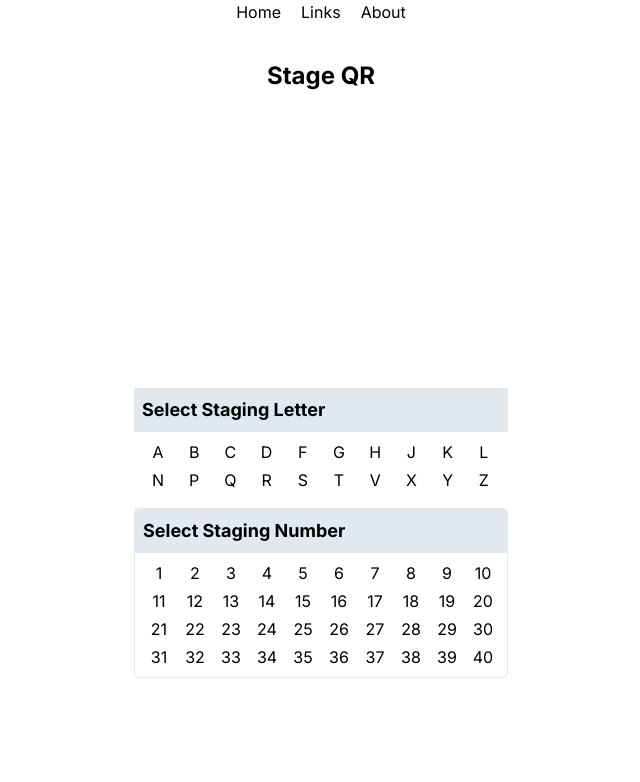
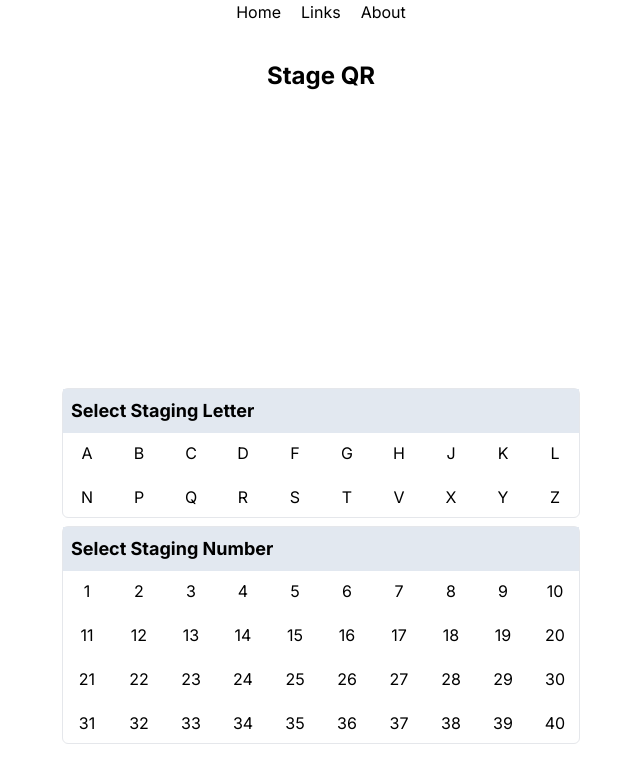
Before and after one commit to AznRaven/next-stageqr, a Next.js app: page / in a window 1280 px wide. Shown: the top 782 px of the page, without its empty margins (319-959 px from the left). Built offline with nearby package versions, Linux system fonts and the light colour scheme; no server answers.

Commit message:
test gap

```diff
--- a/app/page.js
+++ b/app/page.js
@@ -87,13 +87,13 @@ export default function Home() {
           </div>
           {/* All Letters */}
 
-          <div class="rounded-md">
+          <div class="border rounded-md">
             <h5 class="bg-slate-200 p-2 font-bold text-lg">
               Select Staging Letter
             </h5>
             <div class="p-2">
               {/* <h5 class="card-title">Select Staging Letter</h5> */}
-              <p class="card-text grid grid-cols-10 gap-1">
+              <p class="card-text grid grid-cols-10 gap-5">
                 {allLetters.map(
                   (x) =>
                     x !== "i" &&
@@ -125,7 +125,7 @@ export default function Home() {
             </h5>
             <div class="p-2">
               {/* <h5 class="card-title">Select Staging Letter</h5> */}
-              <p class="card-text grid grid-cols-10 gap-1">
+              <p class="card-text grid grid-cols-10 gap-5">
                 {allNumbers.map((x) => (
                   <Button
                     key={x}
```
